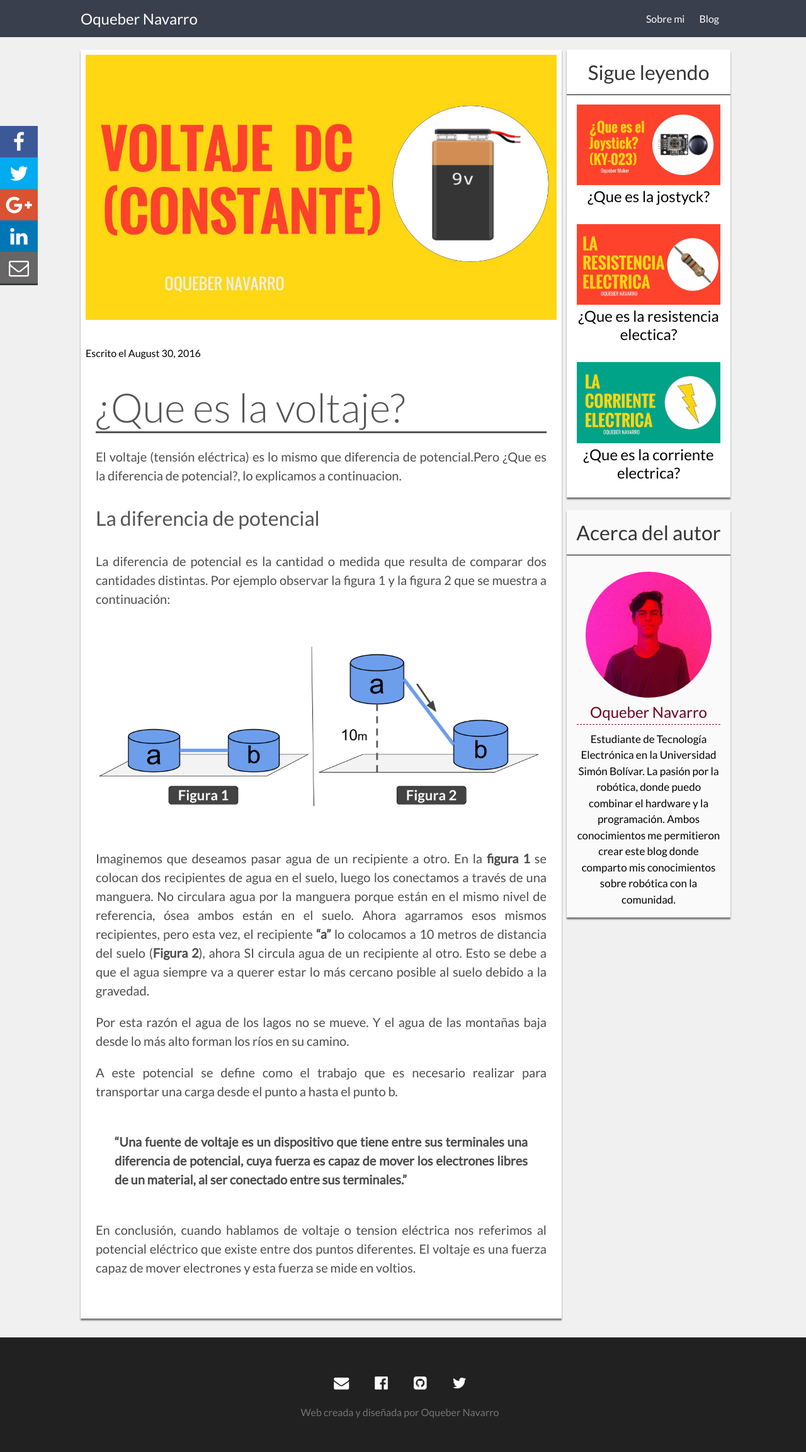
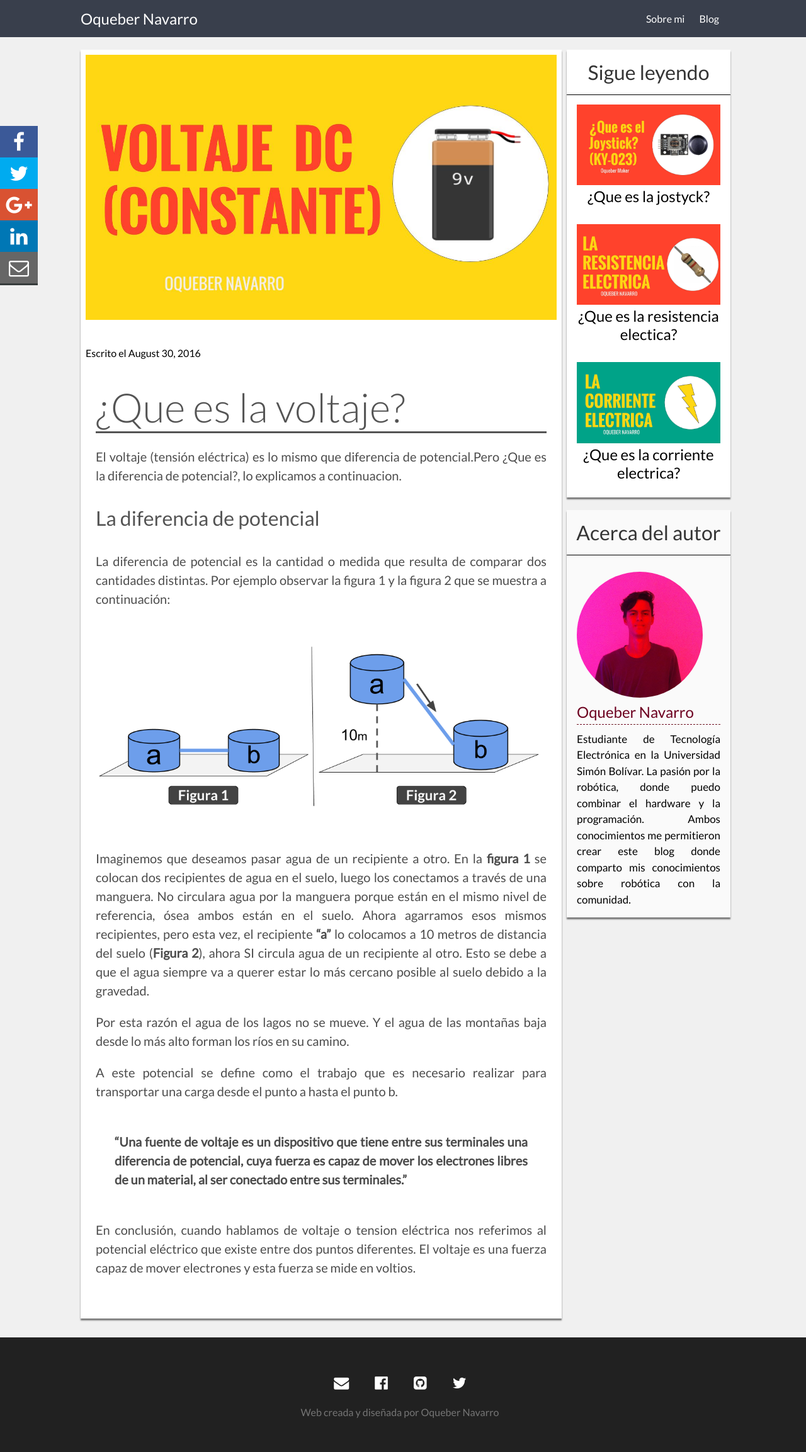
Before and after one commit to oqueber/oqueber-oqueber.github.io, a Jekyll site: the page built from _posts/0000-01-01-voltaje.md, in a window 1280 px wide. Shown: the whole page at 63% size. Built offline with Jekyll 4.4.1, drawn with Linux system fonts in a browser that asks for light colours; nearby versions of some CDN libraries; comment, search, counter and statistics services are not loaded.

Commit message:
justificando el texto

```diff
--- a/_layouts/post.html
+++ b/_layouts/post.html
@@ -41,7 +41,7 @@ layout: default
 
             <div style="box-shadow: 0px 3px 2px rgba(0, 0, 0, 0.5);background:#fff;margin-bottom:50px;background:#fafafa;text-align:center" class="createdBy">
                  <h2 class="title-nav" >Acerca del autor</h2>
-                 <div style="padding: 1em;" class="acercaDeMi">
+                 <div style="padding: 1em;text-align: justify;" class="acercaDeMi">
                       <img  style="margin-top:10px;width:200px;height:200px;background:#fc288e;border-radius:100px" src="{{ base.url }}/img/sobreAutor.jpg" alt="">
                       <a href="{{ base.url }}/"><h2 style="color: #6d0120;padding: 5px 0;border-bottom: 1px dashed;margin-bottom: 10px;">Oqueber Navarro</h2></a>
                       <p style="max-width:320px; margin:0 auto;font-size: 17px;line-height: 1.5em;">Estudiante de Tecnología Electrónica en la Universidad Simón Bolívar. La pasión por la robótica, donde puedo combinar el hardware y la programación. Ambos conocimientos me permitieron crear este blog donde comparto mis conocimientos sobre robótica con la comunidad.</p>
```
